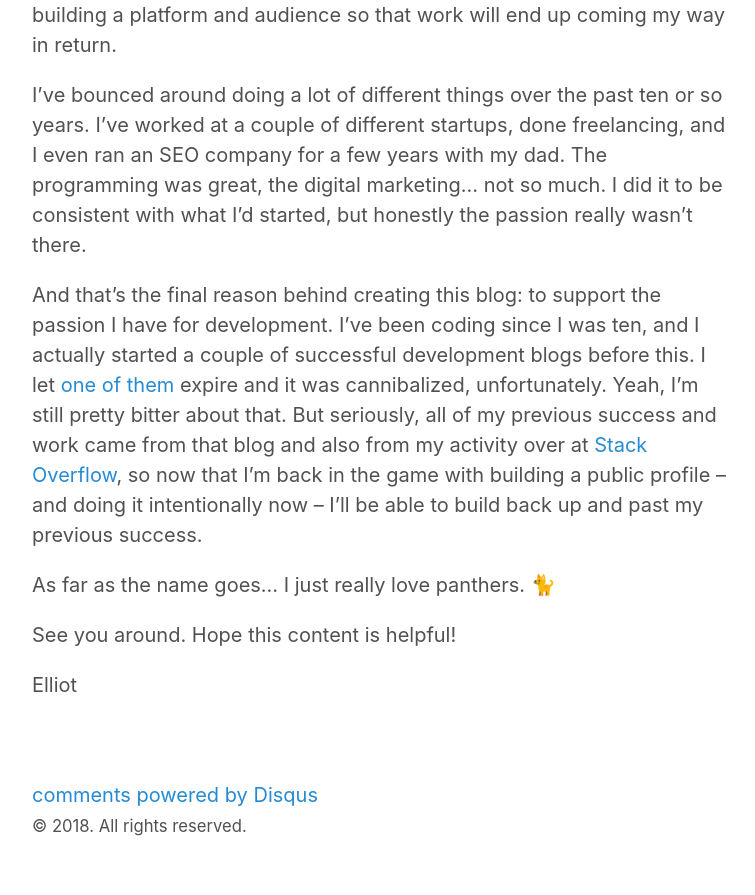
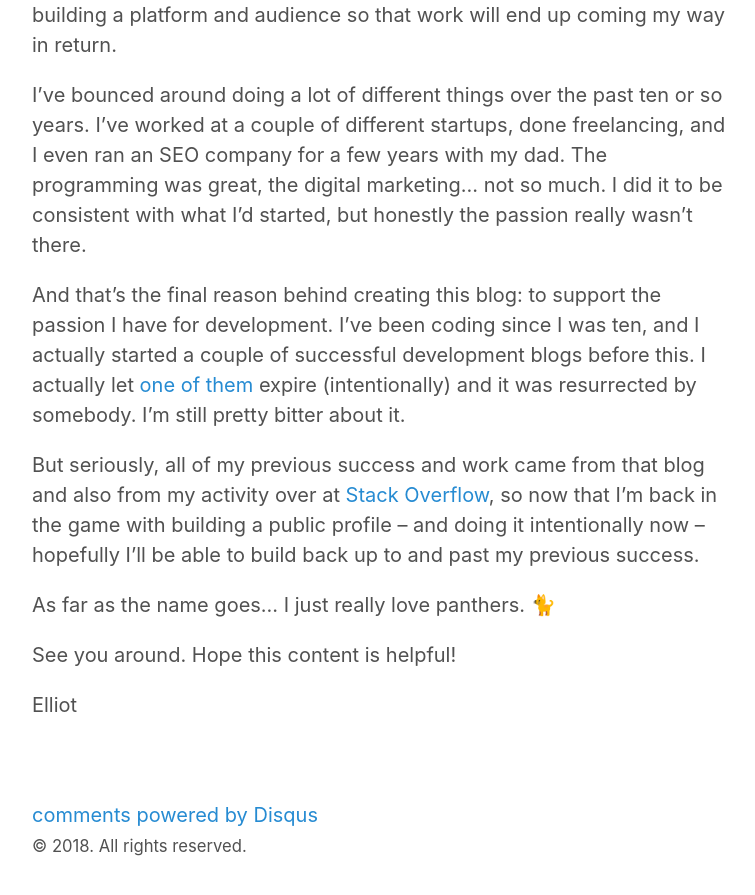
Before and after one commit to elliotbonneville/elliotbonneville.github.io, a Jekyll site: the page built from _posts/2018-10-31-hello-world.md, in a window 1280 px wide and 900 px high, scrolled down 1231 px. Shown: the top 895 px of the window, without its empty margins (258-1013 px from the left). Built offline with Jekyll 4.4.1, drawn with Linux system fonts in a browser that asks for light colours; comment, search, counter and statistics services are not loaded.

Commit message:
Update hello world post, fix some other small things

```diff
--- a/_posts/2018-10-31-hello-world.md
+++ b/_posts/2018-10-31-hello-world.md
@@ -7,7 +7,9 @@
 
 Hello world! This is the first post on my new blog Coding Panther, which I've created to... well, you can read about why I made it on my [about](/about) page.
 
-It's built on Jekyll, which I'm hosting with GitHub Pages. I'm using Disqus for comments, [Formspree](formspree.io) for the contact form, and I'm actually going to be writing some posts in the online GitHub code editor, I think. It's a toss-up between that and Vim, which I have pretty well customized as a code editor. Right now, I'm writing in the GitHub editor.
+It's built on Jekyll, which I'm hosting with GitHub Pages. I'm using Disqus for comments, [Formspree](https://formspree.io) for the contact form, and I'm actually going to be writing some posts in the online GitHub code editor, I think. It's a toss-up between that and Vim, which I have pretty well customized as a code editor. Right now, I'm writing in the GitHub editor.
+
+<!--break-->
 
 Anyway, the posting schedule is going to run something like this: major posts on Monday, Wednesday, and Friday, with minor posts on Tuesday and Thursday. Initially, I'll probably be posting even more than that to build some content out and up the post count on the blog, since I'm hoping it will be very accessible via Google. I'm doing this full-time right now, so I have a lot of time to write blog posts, but I have some work coming up within the next month or so, so I don't think that'll last for very long. I'm going to take advantage of it while I can, though!
 
@@ -19,7 +21,9 @@
 
 I've bounced around doing a lot of different things over the past ten or so years. I've worked at a couple of different startups, done freelancing, and I even ran an SEO company for a few years with my dad. The programming was great, the digital marketing... not so much. I did it to be consistent with what I'd started, but honestly the passion really wasn't there.
 
-And that's the final reason behind creating this blog: to support the passion I have for development. I've been coding since I was ten, and I actually started a couple of successful development blogs before this. I let [one of them](https://heyjavascript.com/) expire and it was cannibalized, unfortunately. Yeah, I'm still pretty bitter about that. But seriously, all of my previous success and work came from that blog and also from my activity over at [Stack Overflow](https://stackoverflow.com/users/339852/elliot-bonneville), so now that I'm back in the game with building a public profile -- and doing it intentionally now -- I'll be able to build back up and past my previous success.
+And that's the final reason behind creating this blog: to support the passion I have for development. I've been coding since I was ten, and I actually started a couple of successful development blogs before this. I actually let [one of them](https://heyjavascript.com/) expire (intentionally) and it was resurrected by somebody. I'm still pretty bitter about it.
+
+But seriously, all of my previous success and work came from that blog and also from my activity over at [Stack Overflow](https://stackoverflow.com/users/339852/elliot-bonneville), so now that I'm back in the game with building a public profile -- and doing it intentionally now -- hopefully I'll be able to build back up to and past my previous success.
 
 As far as the name goes... I just really love panthers. 🐈
 
--- a/index.html
+++ b/index.html
@@ -14,7 +14,10 @@
 
     <time datetime="{{ post.date | date_to_xmlschema }}" class="post-date">{{ post.date | date_to_string }}</time>
 
-    {{ post.content | strip_html | truncatewords:75 }}
+    {{ post.content | split:'<!--break-->' | first }}
+    {% if post.content contains '<!--break-->' %}
+	  <a href="{{ post.url }}">...read more</a>.
+	{% endif %}
   </article>
   {% endfor %}
 </div>
```
Also changed, not shown: about.md (+4 -0 lines).
